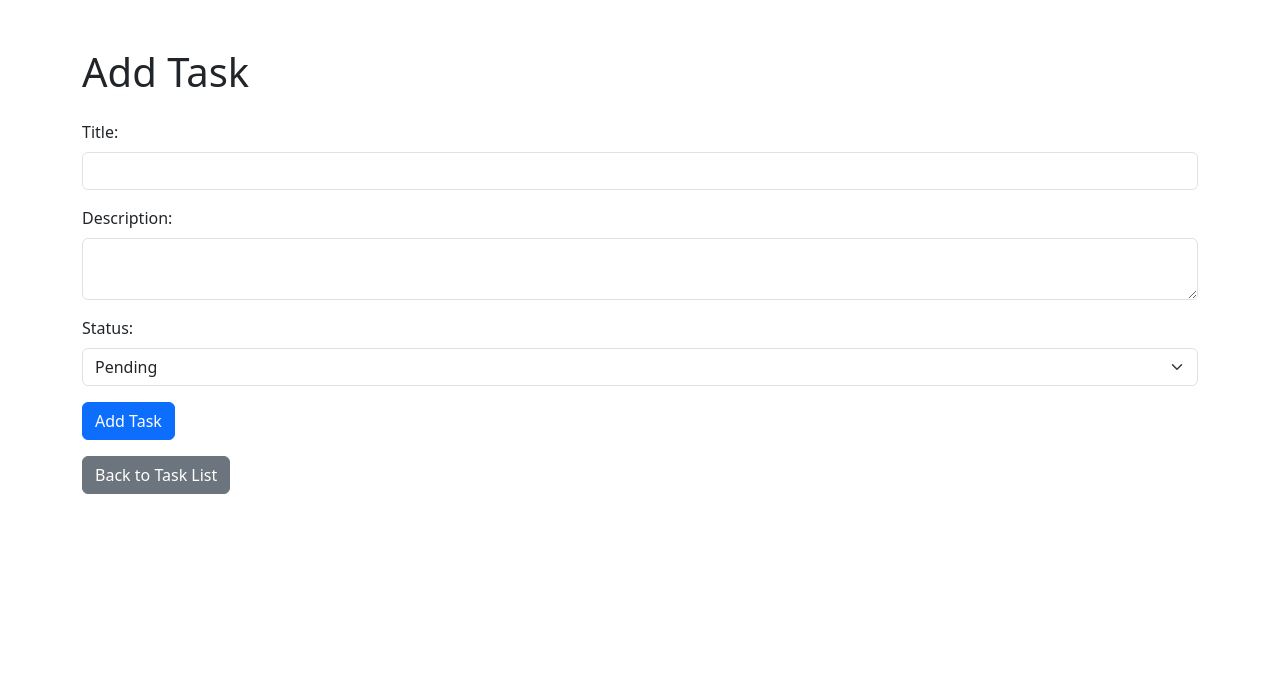
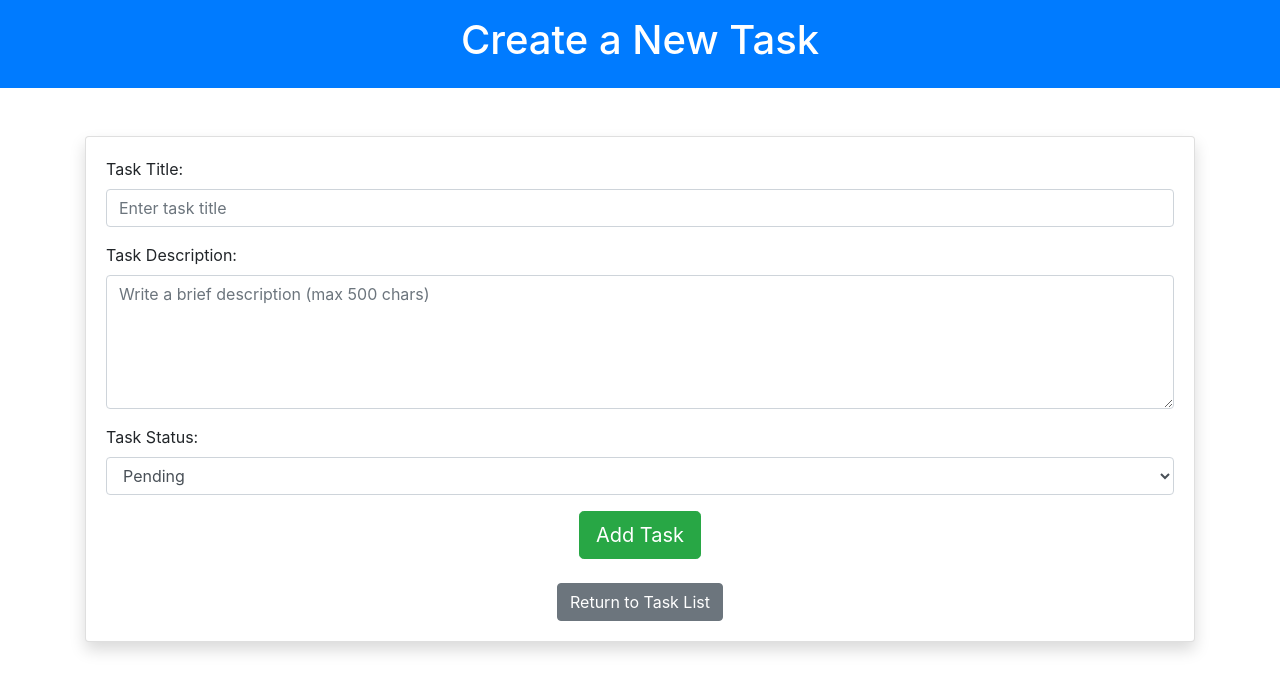
Before and after one commit to Dinesh-M-Yadav/Assessment_task, a PHP site: page /add.php in a window 1280 px wide. Shown: the top 692 px of the page. Run offline with PHP 8.4, Linux system fonts and the light colour scheme.

Commit message:
Initial commit

```diff
--- a/add.php
+++ b/add.php
@@ -1,34 +1,65 @@
 <!DOCTYPE html>
 <html lang="en">
   <head>
-    <meta charset="UTF-8">
-    <meta name="viewport" content="width=device-width, initial-scale=1.0">
-    <title>Add Task</title>
-    <link rel="stylesheet" href="https://cdn.jsdelivr.net/npm/bootstrap@5.3.3/dist/css/bootstrap.min.css" integrity="sha384-QWTKZyjpPEjISv5WaRU9OFeRpok6YctnYmDr5pNlyT2bRjXh0JMhjY6hW+ALEwIH" crossorigin="anonymous">
+    <meta charset="UTF-8" />
+    <meta name="viewport" content="width=device-width, initial-scale=1.0" />
+    <title>Create a New Task</title>
+
+    <link
+      href="https://stackpath.bootstrapcdn.com/bootstrap/4.5.2/css/bootstrap.min.css"
+      rel="stylesheet"
+    />
+    <link rel="stylesheet" href="style.css" />
   </head>
   <body>
-    <div class="container mt-5">
-        <h1 class="mb-4">Add Task</h1>
+    <header class="bg-primary text-white text-center py-3">
+      <h1>Create a New Task</h1>
+    </header>
+    <main class="container mt-5">
+      <div class="card shadow">
+        <div class="card-body">
           <form action="addtask.php" method="POST">
-            <div class="mb-3">
-                <label for="title" class="form-label">Title:</label>
-                <input type="text" id="title" name="title" class="form-control" required>
+            <div class="form-group">
+              <label for="title">Task Title:</label>
+              <input
+                type="text"
+                id="title"
+                name="title"
+                class="form-control"
+                placeholder="Enter task title"
+                required
+              />
             </div>
-            <div class="mb-3">
-                <label for="description" class="form-label">Description:</label>
-                <textarea id="description" name="description" class="form-control" maxlength="500" required></textarea>
+            <div class="form-group">
+              <label for="description">Task Description:</label>
+              <textarea
+                id="description"
+                name="description"
+                class="form-control"
+                placeholder="Write a brief description (max 500 chars)"
+                maxlength="500"
+                rows="5"
+                required
+              ></textarea>
             </div>
-            <div class="mb-3">
-                <label for="status" class="form-label">Status:</label>
-                <select id="status" name="status" class="form-select">
+            <div class="form-group">
+              <label for="status">Task Status:</label>
+              <select id="status" name="status" class="form-control">
                 <option value="Pending">Pending</option>
                 <option value="In Progress">In Progress</option>
                 <option value="Completed">Completed</option>
               </select>
             </div>
-            <button type="submit" class="btn btn-primary">Add Task</button>
+            <div class="form-actions text-center">
+              <button type="submit" class="btn btn-success btn-lg">Add Task</button>
+            </div>
           </form>
-        <a href="index.php" class="btn btn-secondary mt-3">Back to Task List</a>
+          <footer class="text-center mt-4">
+            <a href="index.php" class="btn btn-secondary">Return to Task List</a>
+          </footer>
         </div>
+      </div>
+    </main>
+
   </body>
 </html>
--- a/view.php
+++ b/view.php
@@ -31,6 +31,9 @@
                 <?Php
             }
             ?>
+            <footer class="text-center mt-4">
+            <a href="index.php" class="btn btn-secondary">Return to Task List</a>
+          </footer>
         </div>
     </div>
 </body>
```
Also changed, not shown: delete.php (+28 -4 lines), index.php (+6 -4 lines). Lines whose indentation alone changed are shown as unchanged.
